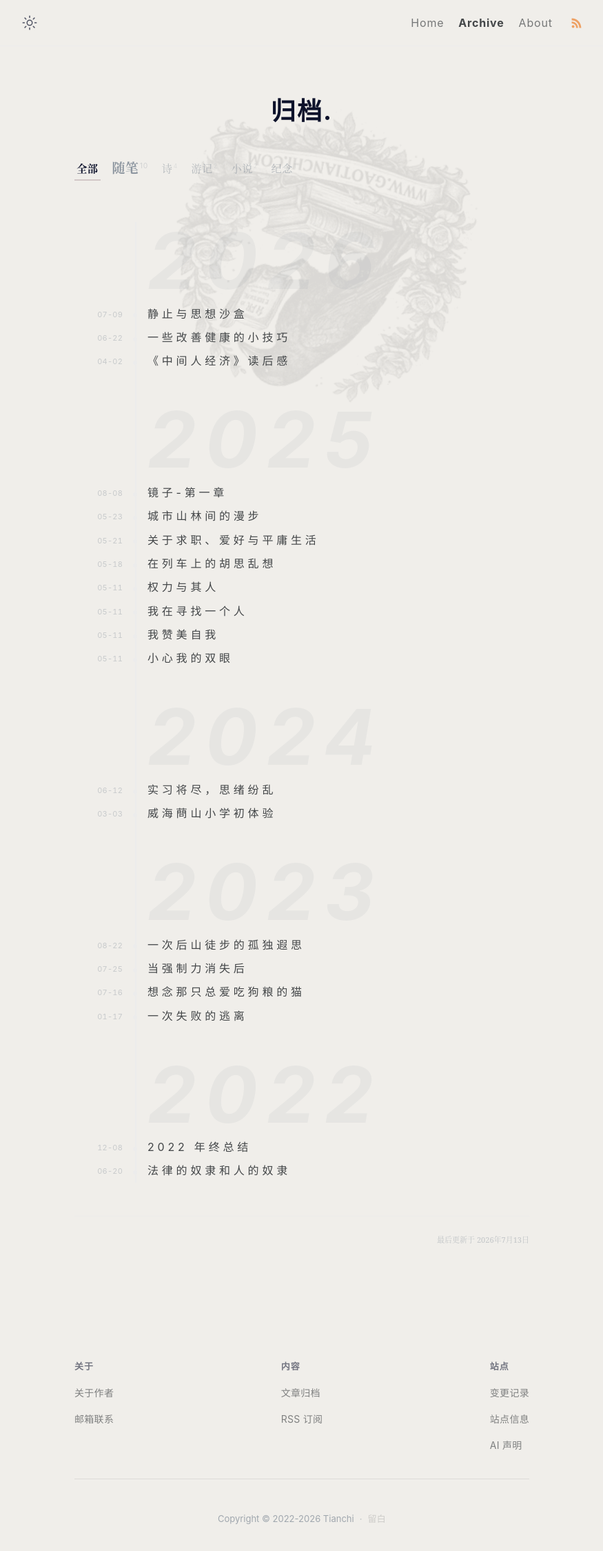
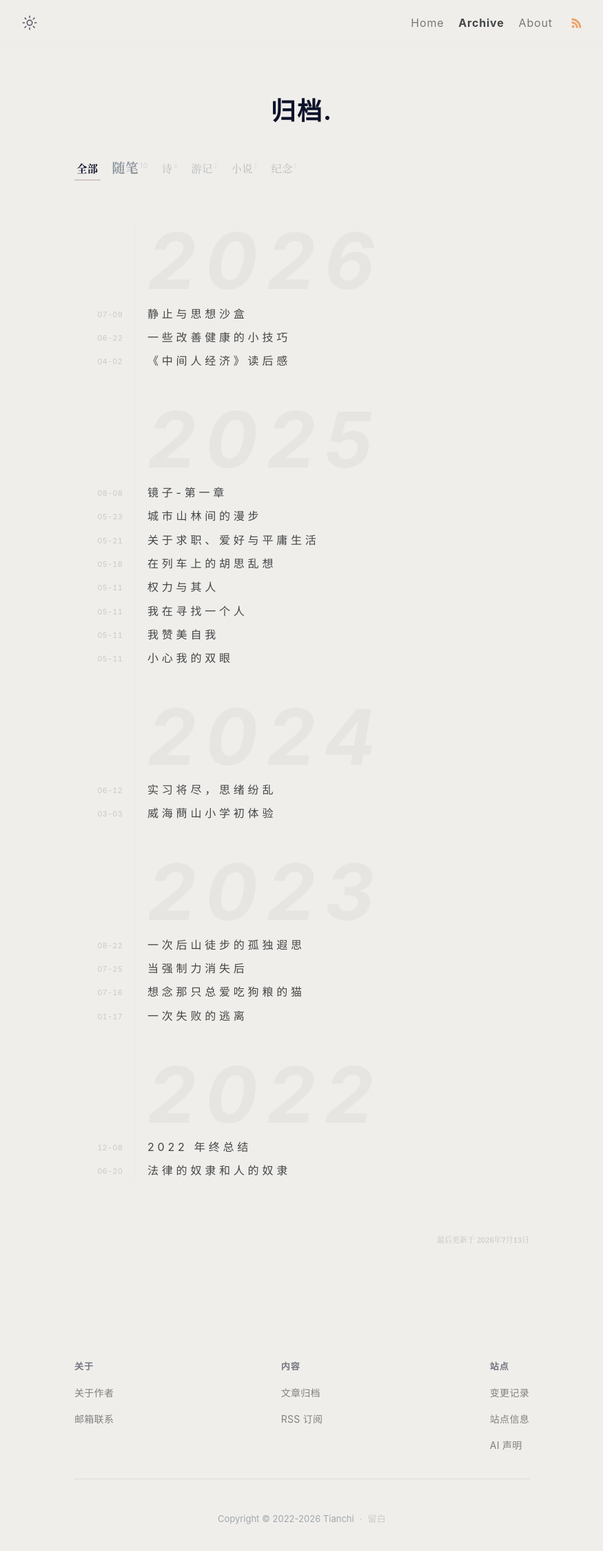
Before and after one commit to gaotianchi/gaotianchi.github.io, a Jekyll site: the page built from _pages/archive.html, in a window 1280 px wide. Shown: the whole page at 69% size, without its empty margins (202-1077 px from the left). Built offline with Jekyll 4.4.1, drawn with Linux system fonts in a browser that asks for light colours.

Commit message:
fix: 归档页不显示水印 logo
归档页使用 page 布局，但作为列表页不适合展示水印。

Co-Authored-By: Claude Fable 5 <noreply@anthropic.com>

```diff
--- a/_layouts/page.html
+++ b/_layouts/page.html
@@ -6,9 +6,11 @@ layout: default
     <h1 class="header-title center" itemprop="headline">{{ page.title | escape }}.</h1>
   </header>
 
+  {% unless page.url == '/archive/' %}
   <figure class="toc-watermark" aria-hidden="true">
     <img src="/assets/img/logo.png" alt="" />
   </figure>
+  {% endunless %}
 </div>
 {% include anchor_headings.html html=content anchorClass="anchor-head" anchorBody="#" beforeHeading=true h_min=4 h_max=4 %}
 {% include content-footer.html %}
```
